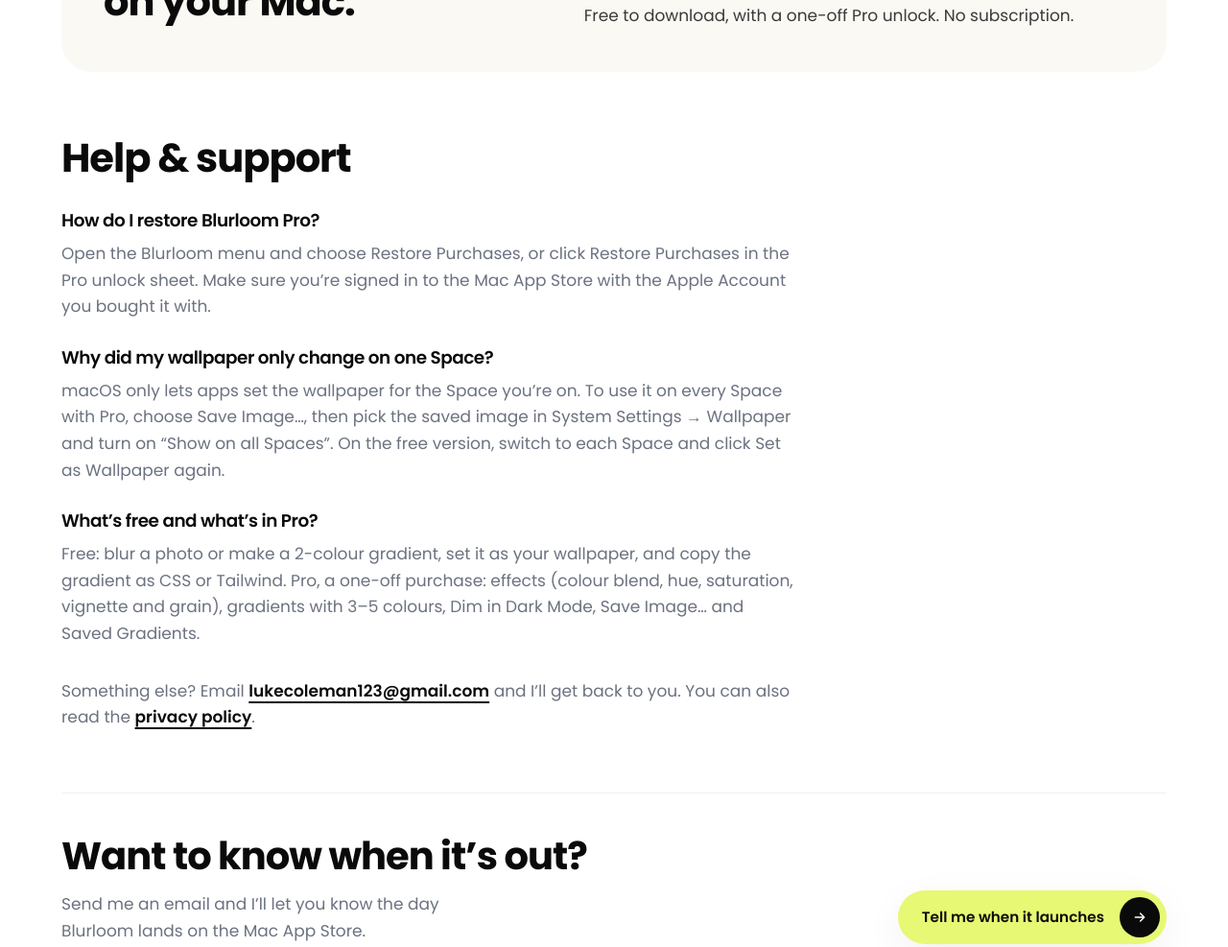
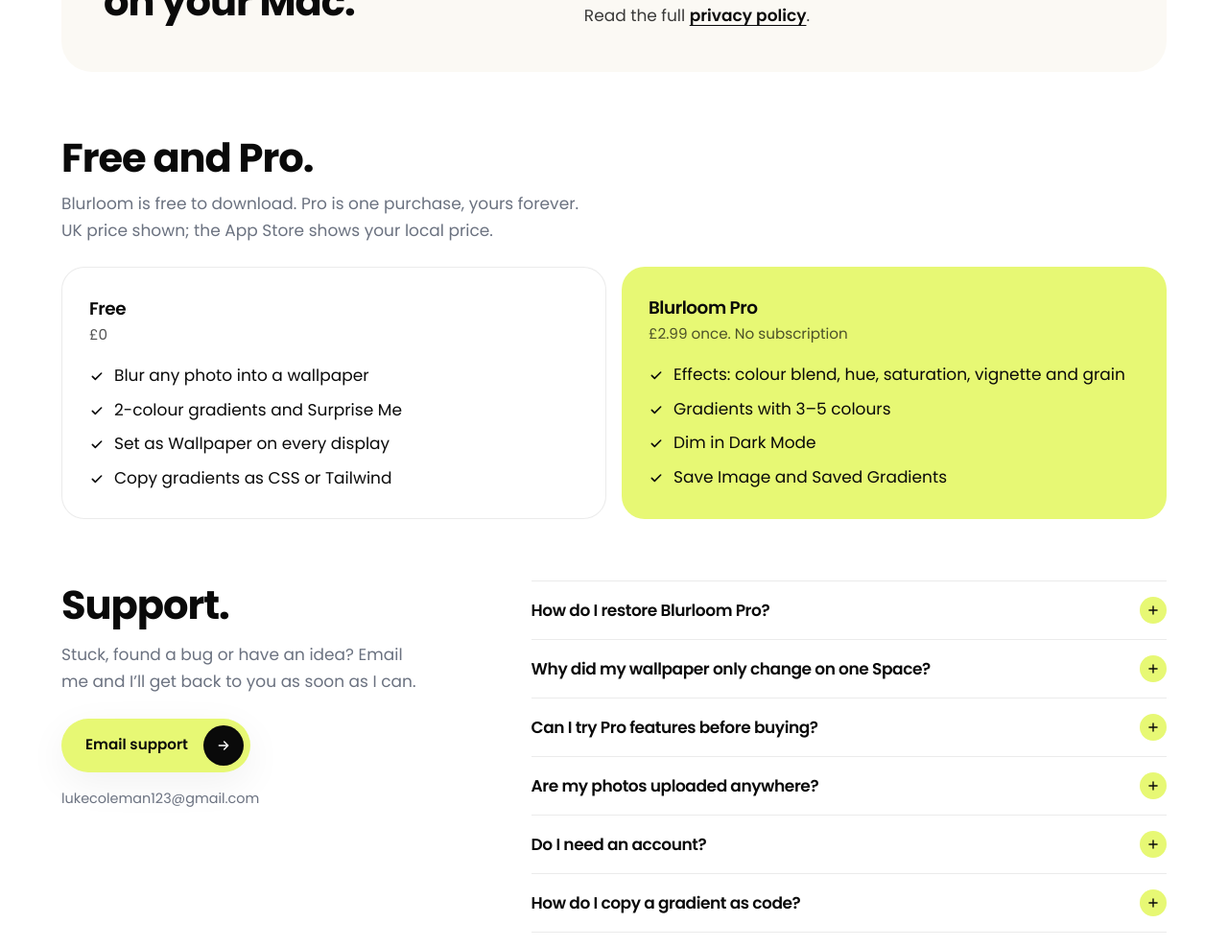
Before and after one commit to LukeAndrewColeman/lukeacoleman.dev, an Astro site: page /blurloom in a window 1280 px wide. Shown: the part 1286-2273 px from the top of the page at 96% size. Built offline with nearby package versions, Linux system fonts and the light colour scheme; Astro itself is replaced by a stand-in of ours.

Commit message:
Add pricing plans and FAQs to Blurloom page; enhance support section with new contact details

```diff
--- a/src/pages/blurloom/index.astro
+++ b/src/pages/blurloom/index.astro
@@ -2,6 +2,7 @@
 import { Image } from 'astro:assets';
 import BaseLayout from '../../layouts/BaseLayout.astro';
 import PillCta from '../../components/PillCta.astro';
+import FaqList from '../../components/FaqList.astro';
 import AppStoreBadge from '../../components/AppStoreBadge.astro';
 import { getApp } from '../../data/apps';
 
@@ -9,26 +10,10 @@ import { getApp } from '../../data/apps';
 // shows "Coming soon". Add the link in src/data/apps.ts at launch.
 const { icon, appStoreUrl } = getApp('blurloom');
 
-const email = 'lukecoleman123@gmail.com';
-const notifyHref = `mailto:${email}?subject=${encodeURIComponent('Tell me when Blurloom launches')}`;
-const supportHref = `mailto:${email}?subject=${encodeURIComponent('Blurloom support')}`;
-
-// Answers to the questions App Review and customers are most likely to ask.
-// The App Store's Support URL points at #support.
-const faqs = [
-	{
-		question: 'How do I restore Blurloom Pro?',
-		answer: 'Open the Blurloom menu and choose Restore Purchases, or click Restore Purchases in the Pro unlock sheet. Make sure you’re signed in to the Mac App Store with the Apple Account you bought it with.',
-	},
-	{
-		question: 'Why did my wallpaper only change on one Space?',
-		answer: 'macOS only lets apps set the wallpaper for the Space you’re on. To use it on every Space with Pro, choose Save Image…, then pick the saved image in System Settings → Wallpaper and turn on “Show on all Spaces”. On the free version, switch to each Space and click Set as Wallpaper again.',
-	},
-	{
-		question: 'What’s free and what’s in Pro?',
-		answer: 'Free: blur a photo or make a 2-colour gradient, set it as your wallpaper, and copy the gradient as CSS or Tailwind. Pro, a one-off purchase: effects (colour blend, hue, saturation, vignette and grain), gradients with 3–5 colours, Dim in Dark Mode, Save Image… and Saved Gradients.',
-	},
-];
+const supportEmail = 'lukecoleman123@gmail.com';
+const supportHref = `mailto:${supportEmail}?subject=${encodeURIComponent('Blurloom support')}`;
+const notifyHref = `mailto:${supportEmail}?subject=${encodeURIComponent('Tell me when Blurloom launches')}`;
+const privacyHref = new URL('privacy', `https://example.com${import.meta.env.BASE_URL}`).pathname;
 
 // The hero gradient and the CSS snippet use the same values, which is the
 // whole point of the app: what you see is exactly what you copy.
@@ -56,11 +41,54 @@ const features = [
 		bg: 'bg-loom-violet text-white',
 	},
 ];
+
+const plans = [
+	{
+		name: 'Free',
+		price: '£0',
+		items: ['Blur any photo into a wallpaper', '2-colour gradients and Surprise Me', 'Set as Wallpaper on every display', 'Copy gradients as CSS or Tailwind'],
+		highlight: false,
+	},
+	{
+		name: 'Blurloom Pro',
+		price: '£2.99 once. No subscription',
+		items: ['Effects: colour blend, hue, saturation, vignette and grain', 'Gradients with 3–5 colours', 'Dim in Dark Mode', 'Save Image and Saved Gradients'],
+		highlight: true,
+	},
+];
+
+// Support answers. This page is also the app's App Store "Support URL".
+const faqs = [
+	{
+		q: 'How do I restore Blurloom Pro?',
+		a: 'Open the <strong>Blurloom</strong> menu and choose <strong>Restore Purchases</strong>, or click <strong>Restore Purchases</strong> in the Pro unlock sheet. Make sure you’re signed in to the Mac App Store with the Apple Account you bought it with. Pro is a one-off purchase, so restoring never charges you again.',
+	},
+	{
+		q: 'Why did my wallpaper only change on one Space?',
+		a: 'macOS only lets apps set the wallpaper for the Space you’re on. With Pro, choose <strong>Save Image…</strong>, then pick the saved image in <strong>System Settings → Wallpaper</strong> and turn on <strong>Show on all Spaces</strong>. On the free version, switch to each Space and click <strong>Set as Wallpaper</strong> again.',
+	},
+	{
+		q: 'Can I try Pro features before buying?',
+		a: 'Yes. Effects and extra colours work in the live preview for free. You’ll only be asked to unlock Pro when you set a wallpaper that uses them.',
+	},
+	{
+		q: 'Are my photos uploaded anywhere?',
+		a: 'No. Everything happens on your Mac. Blurloom doesn’t connect to the internet itself, and your photos never leave your Mac.',
+	},
+	{
+		q: 'Do I need an account?',
+		a: 'No. There’s no sign-up, no ads and no tracking.',
+	},
+	{
+		q: 'How do I copy a gradient as code?',
+		a: 'On the <strong>Gradient</strong> tab, click <strong>Copy CSS</strong> or <strong>Copy Tailwind</strong>. The code matches the preview exactly, so you can paste it straight into your project.',
+	},
+];
 ---
 
 <BaseLayout
 	title="Blurloom — Luke Coleman"
-	description="Blurloom turns any photo or a few colours into a calm Mac wallpaper in seconds, and copies the gradient as CSS. Coming soon to the Mac App Store."
+	description="Blurloom turns any photo or a few colours into a calm Mac wallpaper in seconds, and copies the gradient as CSS. Coming soon to the Mac App Store. Support, FAQs and contact."
 >
 	<!-- Hero -->
 	<section class="py-8 pb-12 lg:py-12 lg:pb-16">
@@ -134,47 +162,62 @@ const features = [
 				<ul class="m-0 grid list-none gap-3 p-0 text-ink/80">
 					<li>Everything is processed on your Mac. Nothing is uploaded.</li>
 					<li>No account, no ads and no tracking.</li>
-					<li>Free to download, with a one-off Pro unlock. No subscription.</li>
+					<li>
+						Read the full <a href={privacyHref} class="font-semibold text-ink underline underline-offset-4">privacy policy</a>.
+					</li>
 				</ul>
 			</div>
 		</div>
 	</section>
 
-	<!-- Help & support (the App Store Support URL links here) -->
-	<section id="support" class="scroll-mt-24 py-4 pb-12" aria-labelledby="support-heading">
+	<!-- Pricing -->
+	<section class="py-4 pb-12" aria-labelledby="pricing-heading">
 		<div class="container-page">
-			<h2 id="support-heading" class="mb-6 font-display text-[clamp(1.85rem,3.5vw,2.6rem)] leading-tight font-bold tracking-tight">
-				Help &amp; support
+			<h2 id="pricing-heading" class="mb-2 font-display text-[clamp(1.85rem,3.5vw,2.6rem)] leading-tight font-bold tracking-tight">
+				Free and Pro.
 			</h2>
-			<dl class="m-0 grid max-w-3xl gap-6">
+			<p class="mb-6 max-w-[52ch] text-muted">
+				Blurloom is free to download. Pro is one purchase, yours forever. UK price shown; the App Store shows your
+				local price.
+			</p>
+			<div class="grid gap-3.5 md:grid-cols-2 lg:gap-4">
 				{
-					faqs.map((faq) => (
-						<div>
-							<dt class="mb-1.5 font-display text-[1.15rem] font-semibold tracking-tight">{faq.question}</dt>
-							<dd class="m-0 text-muted">{faq.answer}</dd>
+					plans.map((plan) => (
+						<div class:list={['rounded-3xl p-6 lg:p-7', plan.highlight ? 'bg-lemon' : 'border border-ink/8 bg-white']}>
+							<h3 class="font-display text-[1.15rem] font-semibold tracking-tight">{plan.name}</h3>
+							<p class="mb-4 text-[0.95rem] text-ink/70">{plan.price}</p>
+							<ul class="m-0 grid list-none gap-2 p-0">
+								{plan.items.map((item) => (
+									<li class="flex gap-2.5">
+										<svg class="mt-1.5 size-4 shrink-0" viewBox="0 0 24 24" fill="none" stroke="currentColor" stroke-width="2.4" aria-hidden="true">
+											<path d="M5 12.5l4.5 4.5L19 7.5" stroke-linecap="round" stroke-linejoin="round" />
+										</svg>
+										<span>{item}</span>
+									</li>
+								))}
+							</ul>
 						</div>
 					))
 				}
-			</dl>
-			<p class="mt-8 max-w-3xl text-muted">
-				Something else? Email
-				<a href={supportHref} class="font-semibold text-ink underline decoration-2 underline-offset-[0.3em] hover:text-loom-violet">{email}</a>
-				and I’ll get back to you. You can also read the
-				<a href="/privacy/#blurloom" class="font-semibold text-ink underline decoration-2 underline-offset-[0.3em] hover:text-loom-violet">privacy policy</a>.
-			</p>
+			</div>
 		</div>
 	</section>
 
-	<!-- Launch updates -->
-	<section class="py-4" aria-labelledby="notify-heading">
-		<div class="container-page grid gap-6 border-t border-ink/6 py-10 md:grid-cols-[1fr_auto] md:items-end md:gap-8">
+	<!-- Support (target for the App Store "Support URL") -->
+	<section id="support" class="scroll-mt-24 py-4" aria-labelledby="support-heading">
+		<div class="container-page grid gap-8 lg:grid-cols-[minmax(0,0.8fr)_minmax(0,1.2fr)] lg:gap-12">
 			<div>
-				<h2 id="notify-heading" class="mb-3 font-display text-[clamp(1.85rem,3.5vw,2.5rem)] leading-tight font-bold tracking-tight">
-					Want to know when it’s out?
+				<h2 id="support-heading" class="mb-3 font-display text-[clamp(1.85rem,3.5vw,2.6rem)] leading-tight font-bold tracking-tight">
+					Support.
 				</h2>
-				<p class="max-w-[40ch] text-muted">Send me an email and I’ll let you know the day Blurloom lands on the Mac App Store.</p>
+				<p class="mb-6 max-w-[36ch] text-muted">
+					Stuck, found a bug or have an idea? Email me and I’ll get back to you as soon as I can.
+				</p>
+				<PillCta href={supportHref}>Email support</PillCta>
+				<p class="mt-4 text-[0.9rem] text-muted">{supportEmail}</p>
 			</div>
-			<PillCta href={notifyHref}>Tell me when it launches</PillCta>
+
+			<FaqList faqs={faqs} />
 		</div>
 	</section>
 </BaseLayout>
```
